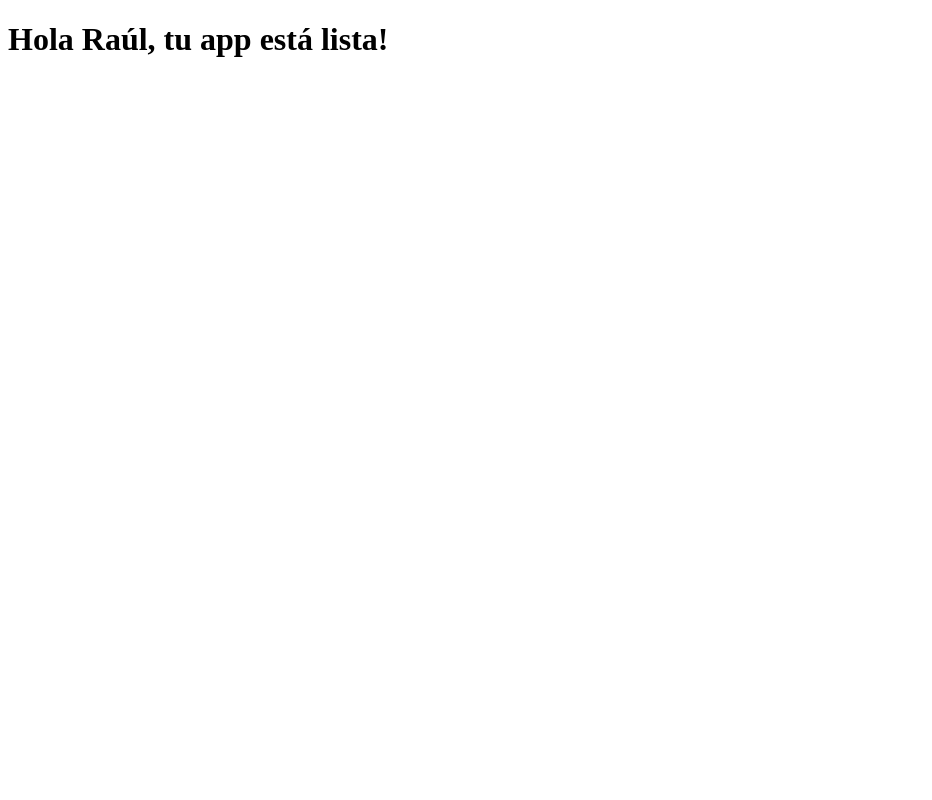
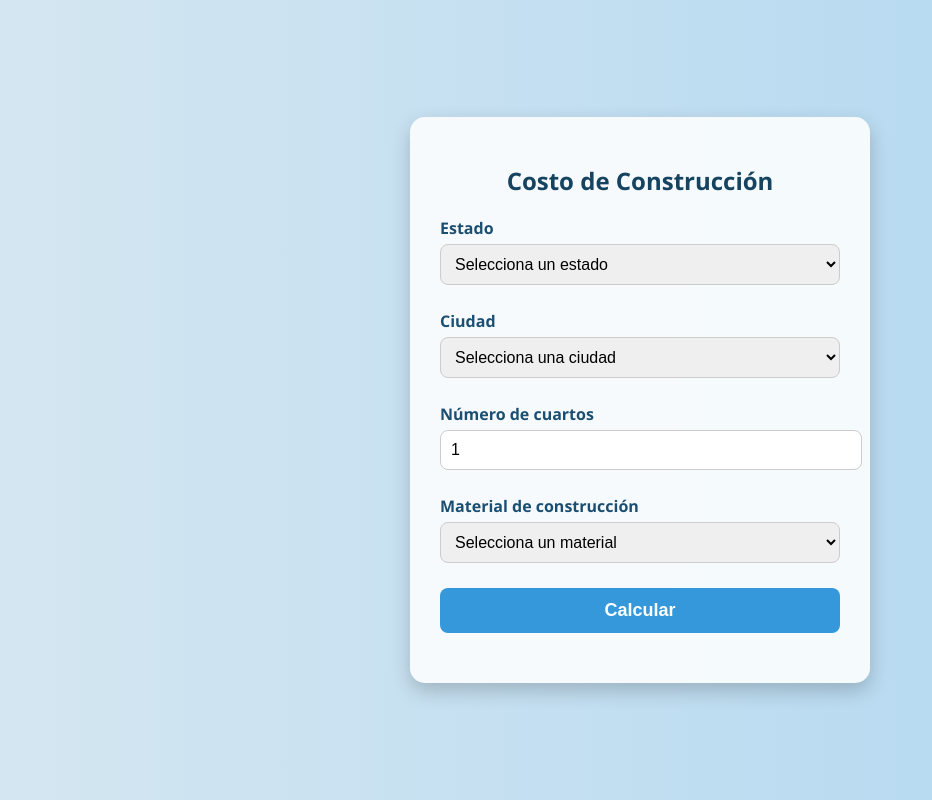
Before and after one commit to Raulinfinity/construccioninfinita, a plain HTML site: page index.html in a window 1280 px wide. Shown: the whole page, without its empty margins (0-932 px from the left). Drawn offline with Linux system fonts and the light colour scheme.

Commit message:
Update index.html

```diff
--- a/index.html
+++ b/index.html
@@ -5,20 +5,159 @@
   <meta name="viewport" content="width=device-width, initial-scale=1.0">
   <title>Cotizador Construcción Infinita</title>
   <link rel="manifest" href="manifest.json">
+
+  <style>
+    body {
+      margin: 0;
+      font-family: 'Segoe UI', Tahoma, Geneva, Verdana, sans-serif;
+      background: linear-gradient(to right, #d4e6f1, #aed6f1); /* Fondo azul claro */
+      min-height: 100vh;
+      display: flex;
+      justify-content: center;
+      align-items: center;
+    }
+
+    .container {
+      background: rgba(255, 255, 255, 0.85);
+      padding: 30px;
+      border-radius: 15px;
+      box-shadow: 0 8px 20px rgba(0, 0, 0, 0.2);
+      width: 90%;
+      max-width: 400px;
+      text-align: center;
+    }
+
+    h1 {
+      font-size: 24px;
+      color: #154360;
+      margin-bottom: 20px;
+    }
+
+    label {
+      display: block;
+      text-align: left;
+      margin: 10px 0 5px;
+      color: #1b4f72;
+      font-weight: bold;
+    }
+
+    select, input {
+      width: 100%;
+      padding: 10px;
+      margin-bottom: 15px;
+      border: 1px solid #ccc;
+      border-radius: 8px;
+      font-size: 16px;
+    }
+
+    button {
+      width: 100%;
+      padding: 12px;
+      background-color: #3498db;
+      border: none;
+      border-radius: 8px;
+      color: white;
+      font-size: 18px;
+      font-weight: bold;
+      cursor: pointer;
+      margin-top: 10px;
+    }
+
+    button:hover {
+      background-color: #2e86c1;
+    }
+
+    .resultados {
+      margin-top: 20px;
+      text-align: left;
+      color: #154360;
+    }
+  </style>
+
 </head>
 <body>
-  <h1>Hola Raúl, tu app está lista!</h1>
+
+  <div class="container">
+    <h1>Costo de Construcción</h1>
+
+    <form id="cotizador-form">
+      <label for="estado">Estado</label>
+      <select id="estado" required>
+        <option value="">Selecciona un estado</option>
+        <option value="Ciudad de México">Ciudad de México</option>
+        <option value="Jalisco">Jalisco</option>
+        <option value="Nuevo León">Nuevo León</option>
+        <!-- Agrega más estados si quieres -->
+      </select>
+
+      <label for="ciudad">Ciudad</label>
+      <select id="ciudad" required>
+        <option value="">Selecciona una ciudad</option>
+        <option value="Ciudad de México">Ciudad de México</option>
+        <option value="Guadalajara">Guadalajara</option>
+        <option value="Monterrey">Monterrey</option>
+        <!-- Agrega más ciudades si quieres -->
+      </select>
+
+      <label for="cuartos">Número de cuartos</label>
+      <input type="number" id="cuartos" min="1" value="1" required>
+
+      <label for="material">Material de construcción</label>
+      <select id="material" required>
+        <option value="">Selecciona un material</option>
+        <option value="Ladrillo">Ladrillo</option>
+        <option value="Concreto">Concreto</option>
+        <option value="Madera">Madera</option>
+        <!-- Agrega más materiales si quieres -->
+      </select>
+
+      <button type="submit">Calcular</button>
+    </form>
+
+    <div class="resultados" id="resultados"></div>
+  </div>
 
   <script>
     if ('serviceWorker' in navigator) {
       navigator.serviceWorker.register('service-worker.js')
         .then(function(registration) {
-          console.log('Service Worker registrado con éxito:', registration);
+          console.log('Service Worker registrado con éxito:', registration.scope);
         })
         .catch(function(error) {
           console.log('Error al registrar el Service Worker:', error);
         });
     }
+
+    document.getElementById('cotizador-form').addEventListener('submit', function(e) {
+      e.preventDefault();
+      calcularCosto();
+    });
+
+    function calcularCosto() {
+      const estado = document.getElementById('estado').value;
+      const ciudad = document.getElementById('ciudad').value;
+      const cuartos = parseInt(document.getElementById('cuartos').value, 10);
+      const material = document.getElementById('material').value;
+
+      if (!estado || !ciudad || !cuartos || !material) {
+        alert('Por favor, completa todos los campos.');
+        return;
+      }
+
+      let precioBase = 10000;
+      let costoMaterial = material === 'Ladrillo' ? 5000 : material === 'Concreto' ? 8000 : 3000;
+      let total = (precioBase + costoMaterial) * cuartos;
+
+      document.getElementById('resultados').innerHTML = `
+        <h3>Resultados:</h3>
+        <p><strong>Estado:</strong> ${estado}</p>
+        <p><strong>Ciudad:</strong> ${ciudad}</p>
+        <p><strong>Material:</strong> ${material}</p>
+        <p><strong>Cuartos:</strong> ${cuartos}</p>
+        <p><strong>Costo Total:</strong> $${total.toLocaleString()}</p>
+      `;
+    }
   </script>
+
 </body>
 </html>
```
